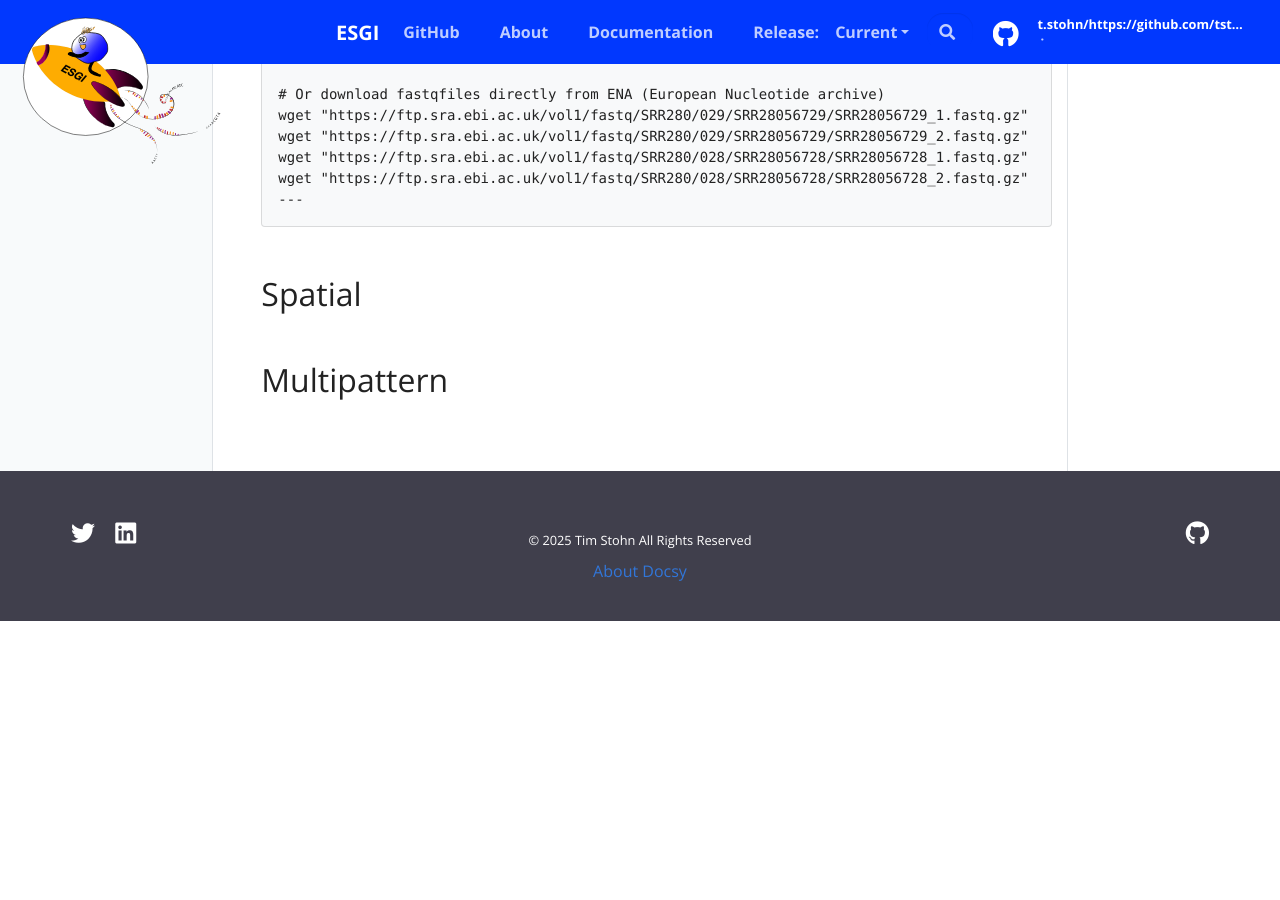
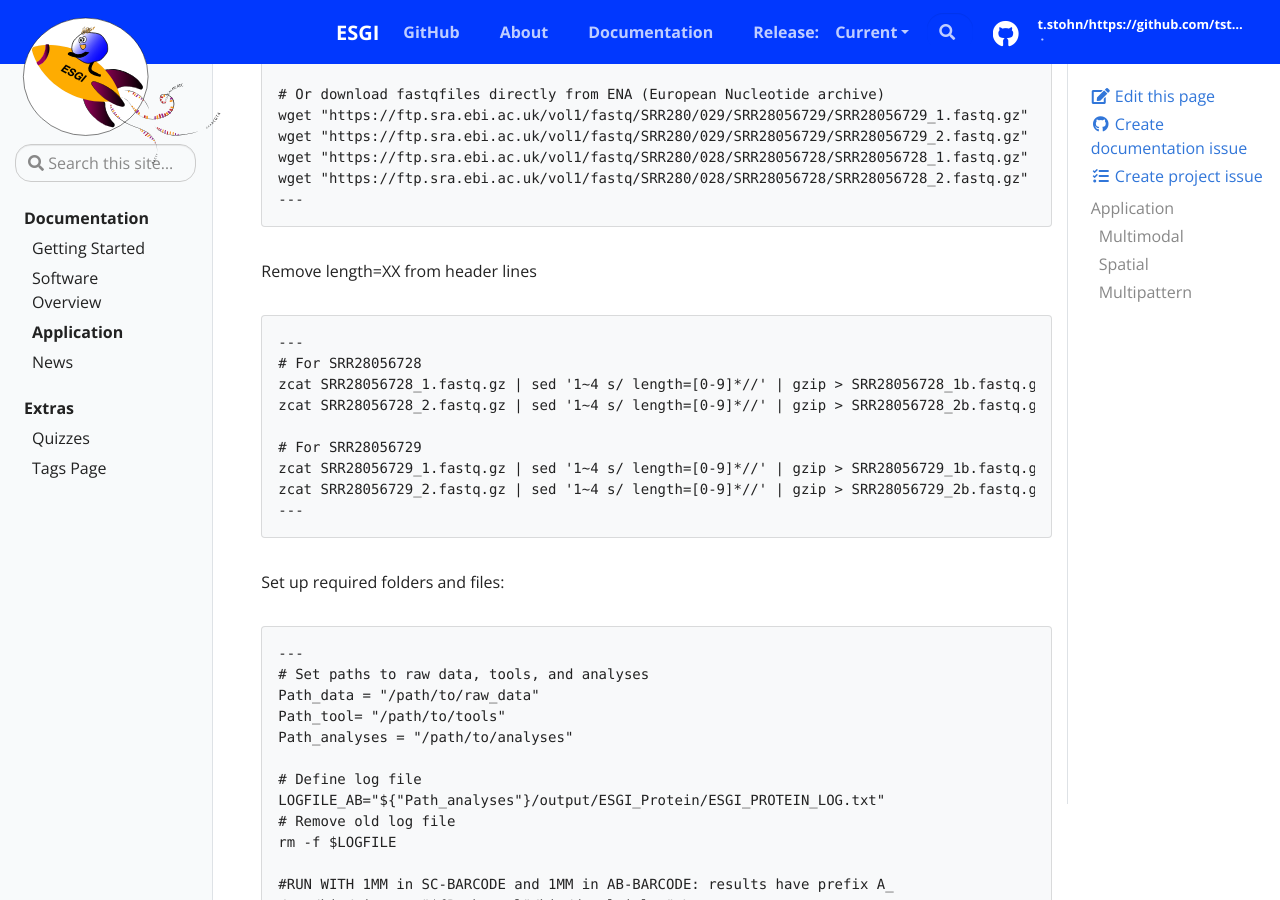
Before and after one commit to tstohn/ESGI.documentation, a Jekyll site: the page built from _docs/application.md, in a window 1280 px wide and 900 px high, scrolled down 547 px. Built offline with Jekyll 4.4.1, drawn with Linux system fonts in a browser that asks for light colours; before the commit the page ends 1168 px from its top, so only the background shows below that; some of the changed text lies outside the part shown.

Commit message:
Set up SIGNALseq

````diff
--- a/_docs/application.md
+++ b/_docs/application.md
@@ -30,6 +30,51 @@ wget "https://ftp.sra.ebi.ac.uk/vol1/fastq/SRR280/028/SRR28056728/SRR28056728_2.
 ---
 ```
 
+Remove length=XX from header lines
+```
+---
+# For SRR28056728
+zcat SRR28056728_1.fastq.gz | sed '1~4 s/ length=[0-9]*//' | gzip > SRR28056728_1b.fastq.gz
+zcat SRR28056728_2.fastq.gz | sed '1~4 s/ length=[0-9]*//' | gzip > SRR28056728_2b.fastq.gz
+
+# For SRR28056729
+zcat SRR28056729_1.fastq.gz | sed '1~4 s/ length=[0-9]*//' | gzip > SRR28056729_1b.fastq.gz
+zcat SRR28056729_2.fastq.gz | sed '1~4 s/ length=[0-9]*//' | gzip > SRR28056729_2b.fastq.gz
+---
+```
+
+Set up required folders and files:
+
+```
+---
+# Set paths to raw data, tools, and analyses
+Path_data = "/path/to/raw_data"
+Path_tool= "/path/to/tools"
+Path_analyses = "/path/to/analyses"
+
+# Define log file
+LOGFILE_AB="${"Path_analyses"}/output/ESGI_Protein/ESGI_PROTEIN_LOG.txt"
+# Remove old log file
+rm -f $LOGFILE
+
+#RUN WITH 1MM in SC-BARCODE and 1MM in AB-BARCODE: results have prefix A_
+/usr/bin/time -v "${Path_tool"/bin/demultiplex" \
+                -i "${Path_data}/SRR28056728_1.fastq" \
+                -r "${Path_data}/SRR28056728_2.fastq" \
+                -o "${Path_analyses}/output/ESGI_Protein" \
+                -p "${Path_analyses}/background_data/ESGI_files/pattern_PROTEIN.txt" \
+                -m "${Path_analyses}/background_data/ESGI_files/mismatches_PROTEIN_1MM.txt" \
+                -n A \
+                -t 70 -f 1 -q 1 2>> $LOGFILE_AB
+
+/usr/bin/time -v "${Path_tool}/bin/count" \
+                -i "${Path_analyses}/output/ESGI_Protein/A_PROTEIN.tsv" \
+                -o "${Path_analyses}/output/ESGI_Protein/A_PROTEIN_Counts.tsv" \
+                -t 70 -d "${Path_analyses}/background_data/ESGI_files" \
+                -a "${Path_analyses}/background_data/ESGI_files/antibody_names_as_in_KITE.txt" \
+                -c 1,3,5 -x 0 -u 6 -m 0 -s 1 2>> $LOGFILE_AB
+---
+```
 
 ## Spatial
 
````
